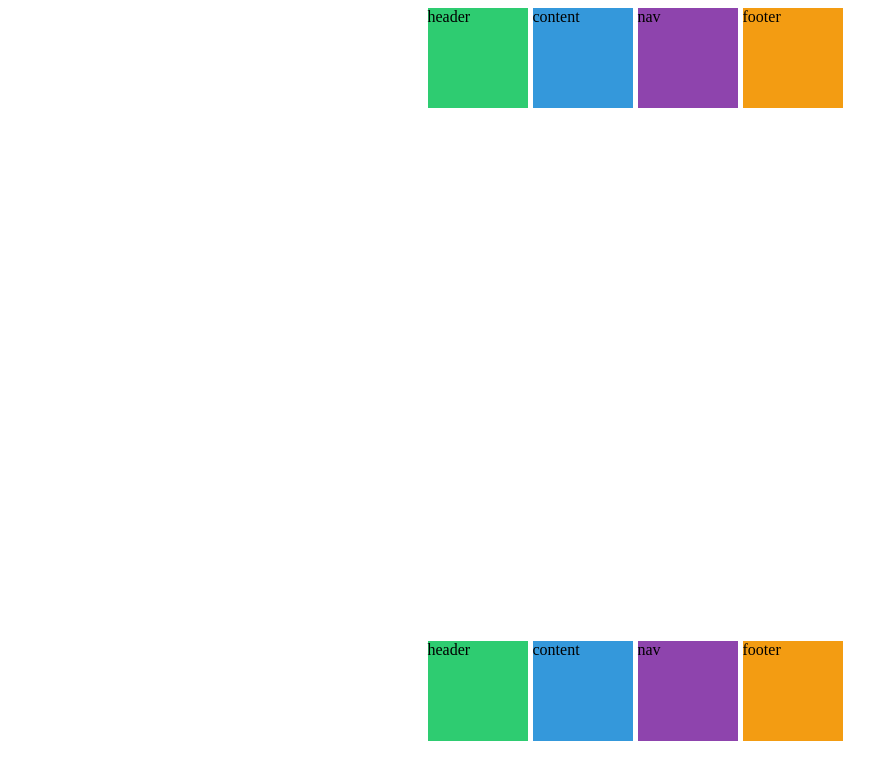
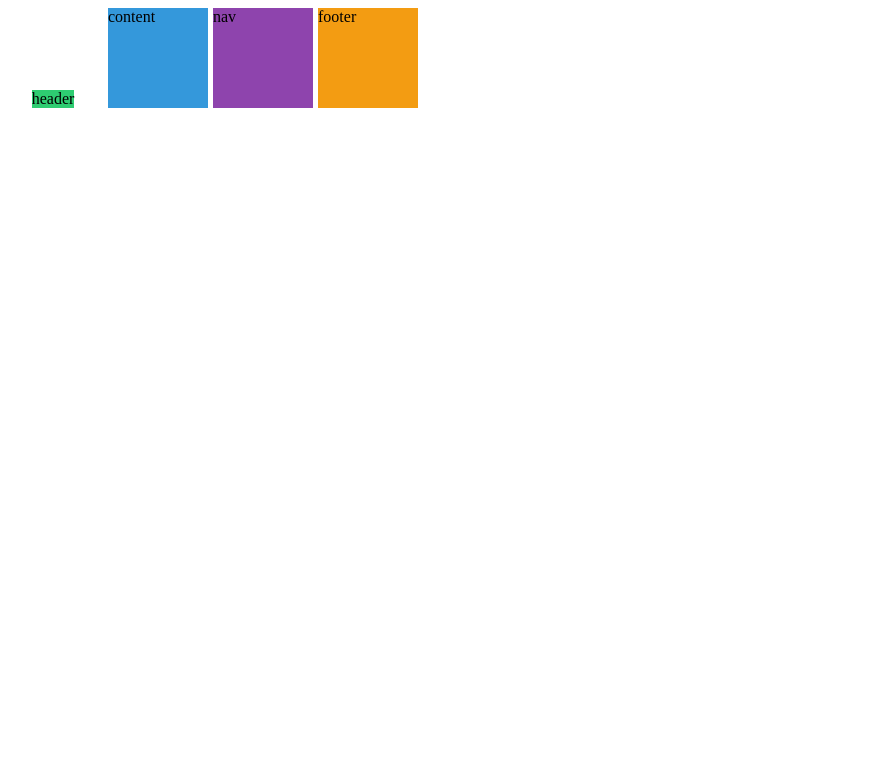
Before and after one commit to seungh0/css-layout-master, a plain HTML site: page src/grid.html in a window 1280 px wide. Shown: the top 780 px of the page, without its empty margins (5-879 px from the left). Drawn offline with Linux system fonts and the light colour scheme.

Commit message:
feat(grid): place-self

```diff
--- a/src/grid.css
+++ b/src/grid.css
@@ -4,13 +4,13 @@
   height: 250vh;
   grid-template-columns: repeat(4, 100px);
   grid-template-rows: repeat(4, 100px);
-  /* justify-content: center;
-  align-content: space-between; */
-  place-content: space-between center;
 }
 
 .header {
   background-color: #2ecc71;
+  /* align-self: end;
+  justify-self: center; */
+  place-self: end center;
 }
 
 .content {
--- a/src/grid.html
+++ b/src/grid.html
@@ -12,10 +12,6 @@
       <div class="content">content</div>
       <div class="nav">nav</div>
       <div class="footer">footer</div>
-      <div class="header">header</div>
-      <div class="content">content</div>
-      <div class="nav">nav</div>
-      <div class="footer">footer</div>
     </div>
   </body>
 </html>
```
